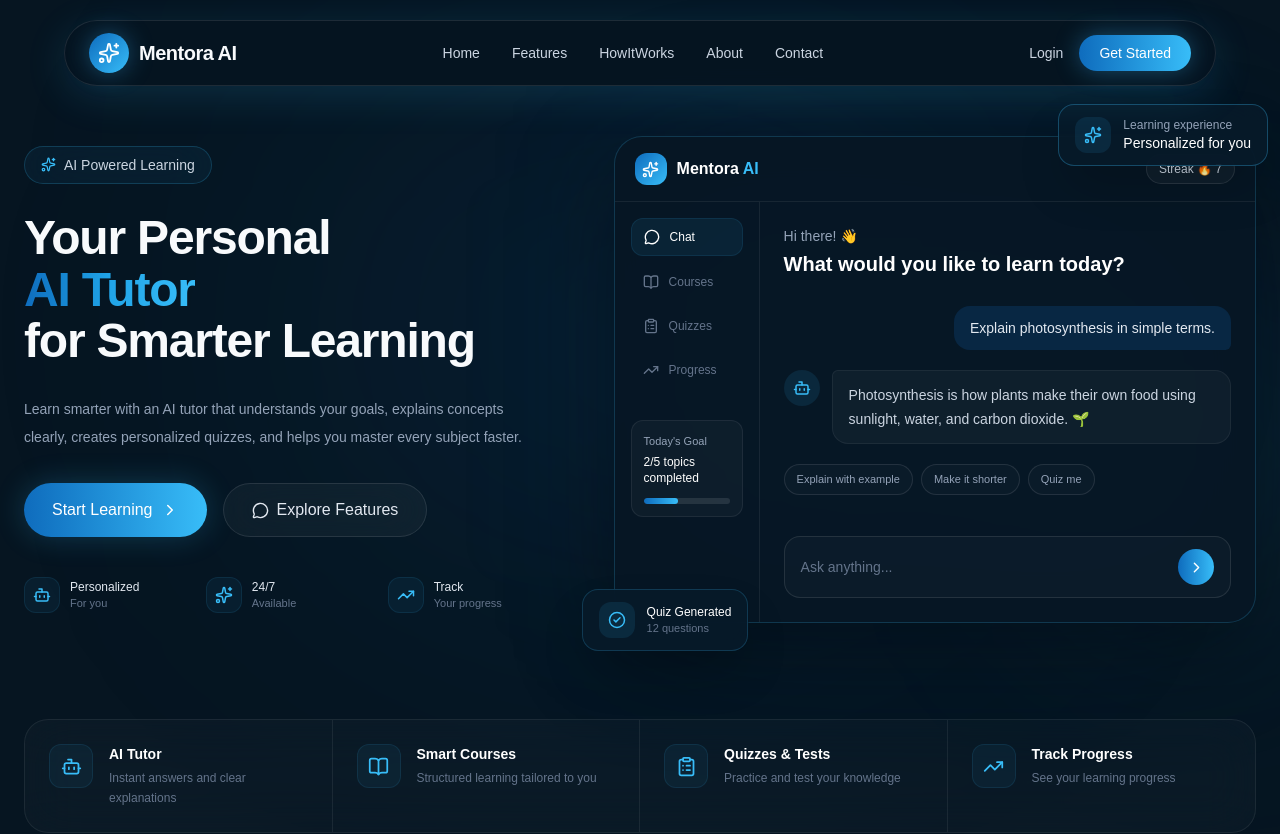
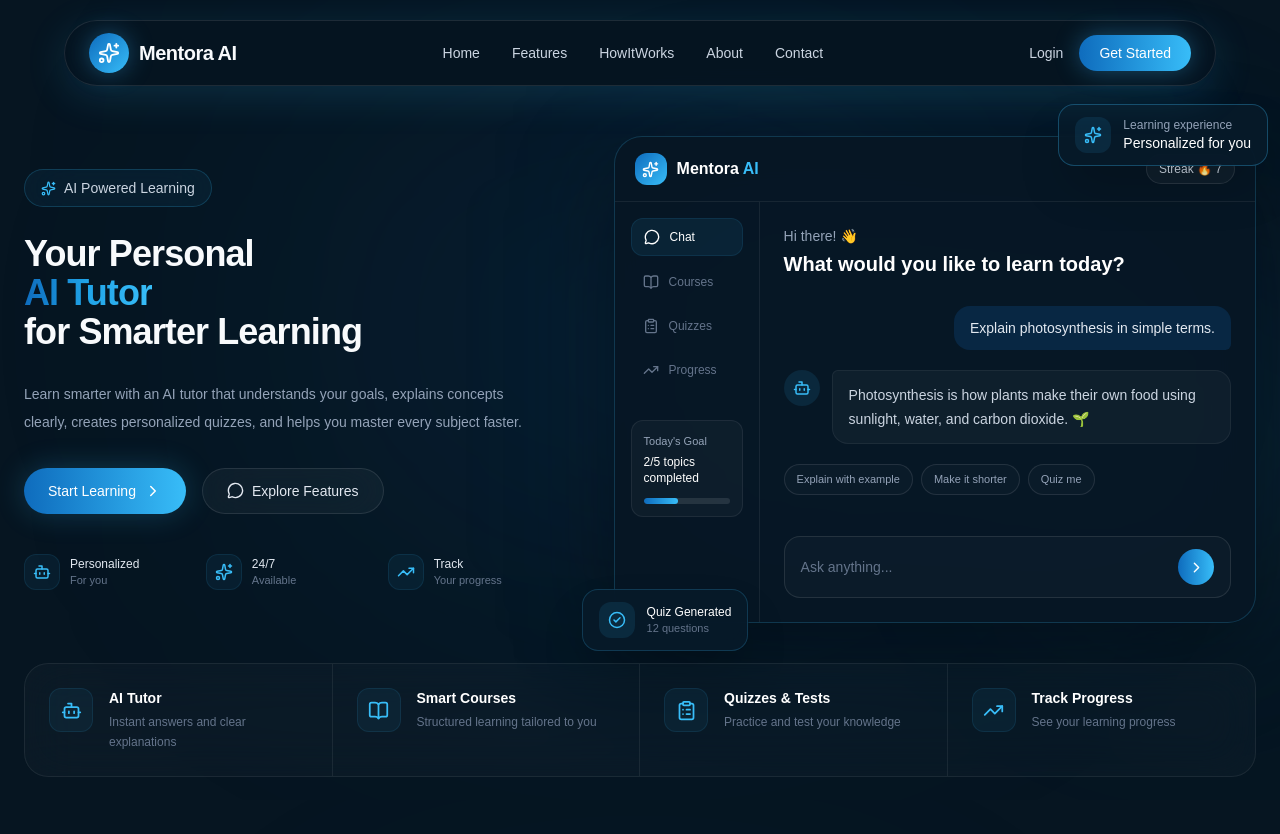
Before and after one commit to fizacodes/Mentora-AI-LMS, a Next.js app: page / in a window 1280 px wide. Shown: the top 834 px of the page. Built offline with nearby package versions, Linux system fonts and the light colour scheme.

Commit message:
Improvement in UI

```diff
--- a/app/components/Hero.tsx
+++ b/app/components/Hero.tsx
@@ -1,221 +1,3 @@
-// import Image from "next/image";
-// import { Sparkles } from "lucide-react";
-
-// export default function Hero() {
-//   return (
-//     <section
-//       className="
-//         relative
-//         min-h-screen
-//         flex
-//         items-center
-//         justify-center
-//         overflow-hidden
-//         px-6
-//         pt-32
-//       "
-//     >
-//       {/* Background Glow */}
-//       <div className="absolute left-1/2 top-40 h-[500px] w-[500px] -translate-x-1/2 rounded-full bg-[#38BDF8]/10 blur-[120px]" />
-
-//       <div
-//         className="
-//           relative
-//           z-10
-//           mx-auto
-//           grid
-//           w-full
-//           max-w-6xl
-//           items-center
-//           gap-16
-//           md:grid-cols-2
-//         "
-//       >
-//         {/* ================= Left Content ================= */}
-//         <div>
-//           {/* Badge */}
-//           <div
-//             className="
-//               inline-flex
-//               items-center
-//               gap-2
-//               rounded-full
-//               border
-//               border-white/10
-//               bg-white/[0.06]
-//               px-4
-//               py-2
-//               text-sm
-//               text-[#CBD5E1]
-//               backdrop-blur-xl
-//             "
-//           >
-//             <Sparkles size={16} className="text-[#38BDF8]" />
-//             AI Powered Learning
-//           </div>
-
-//           {/* Heading */}
-//           <h1
-//             className="
-//               mt-6
-//               text-5xl
-//               font-bold
-//               leading-tight
-//               text-[#F8FAFC]
-//               md:text-6xl
-//             "
-//           >
-//             Your Personal
-//             <br />
-
-//             <span
-//               className="
-//                 bg-gradient-to-r
-//                 from-[#0F6CBD]
-//                 to-[#38BDF8]
-//                 bg-clip-text
-//                 text-transparent
-//               "
-//             >
-//               AI Tutor
-//             </span>
-
-//             <br />
-
-//             Anytime
-//           </h1>
-
-//           {/* Description */}
-//           <p
-//             className="
-//               mt-6
-//               max-w-xl
-//               text-lg
-//               leading-relaxed
-//               text-[#CBD5E1]
-//             "
-//           >
-//             Learn smarter with an AI tutor that understands your goals,
-//             explains concepts, creates personalized quizzes, and helps you
-//             master every subject faster.
-//           </p>
-
-//           {/* Buttons */}
-//           <div className="mt-8 flex flex-wrap gap-4">
-//             <button
-//               className="
-//                 rounded-full
-//                 bg-gradient-to-r
-//                 from-[#0F6CBD]
-//                 to-[#38BDF8]
-//                 px-7
-//                 py-3
-//                 font-medium
-//                 text-white
-//                 shadow-[0_0_25px_rgba(56,189,248,.35)]
-//                 transition
-//                 duration-300
-//                 hover:scale-105
-//               "
-//             >
-//               Start Learning
-//             </button>
-
-//             <button
-//               className="
-//                 rounded-full
-//                 border
-//                 border-white/10
-//                 bg-white/[0.06]
-//                 px-7
-//                 py-3
-//                 text-[#F8FAFC]
-//                 backdrop-blur-xl
-//                 transition
-//                 duration-300
-//                 hover:bg-white/10
-//               "
-//             >
-//               Explore Features
-//             </button>
-//           </div>
-//         </div>
-
-//         {/* ================= Right Content ================= */}
-//         <div
-//           className="
-//             relative
-//             flex
-//             items-center
-//             justify-center
-//             rounded-full
-//           "
-//         >
-//           {/* Blue Glow */}
-//           <div
-//             className="
-//               absolute
-//               h-[420px]
-//               w-[420px]
-//               rounded-full
-//               bg-[#38BDF8]/20
-//               blur-[90px]
-//             "
-//           />
-
-//           {/* Extra Glow */}
-//           <div
-//             className="
-//               absolute
-//               top-10
-//               left-8
-//               h-24
-//               w-24
-//               rounded-full
-//               bg-[#0F6CBD]/30
-//               blur-3xl
-//             "
-//           />
-
-//           <div
-//             className="
-//               absolute
-//               bottom-10
-//               right-10
-//               h-32
-//               w-32
-//               rounded-full
-//               bg-[#38BDF8]/20
-//               blur-3xl
-//             "
-//           />
-
-//           {/* Hero Image */}
-//           <Image
-//             src="/Hero.png"
-//             alt="AI Tutor"
-//             width={600}
-//             height={600}
-//             priority
-//             className="
-//               relative
-//               z-10
-//               h-auto
-//               w-full
-
-//               object-contain
-//               animate-float
-//               drop-shadow-[0_25px_60px_rgba(56,189,248,.35)]
-//               transition-transform
-//               duration-500
-//               hover:scale-105
-//             "
-//           />
-//         </div>
-//       </div>
-//     </section>
-//   );
-// }
 
 import {
   BookOpen,
@@ -321,13 +103,13 @@ export default function Hero() {
             className="
               mt-7
               max-w-2xl
-              text-5xl
+              text-4xl
               font-bold
               leading-[1.08]
               tracking-tight
               text-[#F8FAFC]
-              sm:text-6xl
-              lg:text-5xl
+              sm:text-3xl
+              lg:text-4xl
             "
           >
             Your Personal
@@ -383,8 +165,9 @@ export default function Hero() {
                 bg-gradient-to-r
                 from-[#0F6CBD]
                 to-[#38BDF8]
-                px-7
-                py-3.5
+                px-6
+                py-3
+                text-sm
                 font-medium
                 text-white
                 shadow-[0_0_30px_rgba(56,189,248,0.22)]
@@ -415,8 +198,9 @@ export default function Hero() {
                 border
                 border-white/10
                 bg-white/[0.04]
-                px-7
-                py-3.5
+                px-6
+                py-3
+                text-sm
                 font-medium
                 text-[#E2E8F0]
                 backdrop-blur-xl
@@ -849,7 +633,7 @@ export default function Hero() {
           relative
           z-10
           mx-auto
-          mt-24
+          mt-10
           grid
           max-w-7xl
           overflow-hidden
```
